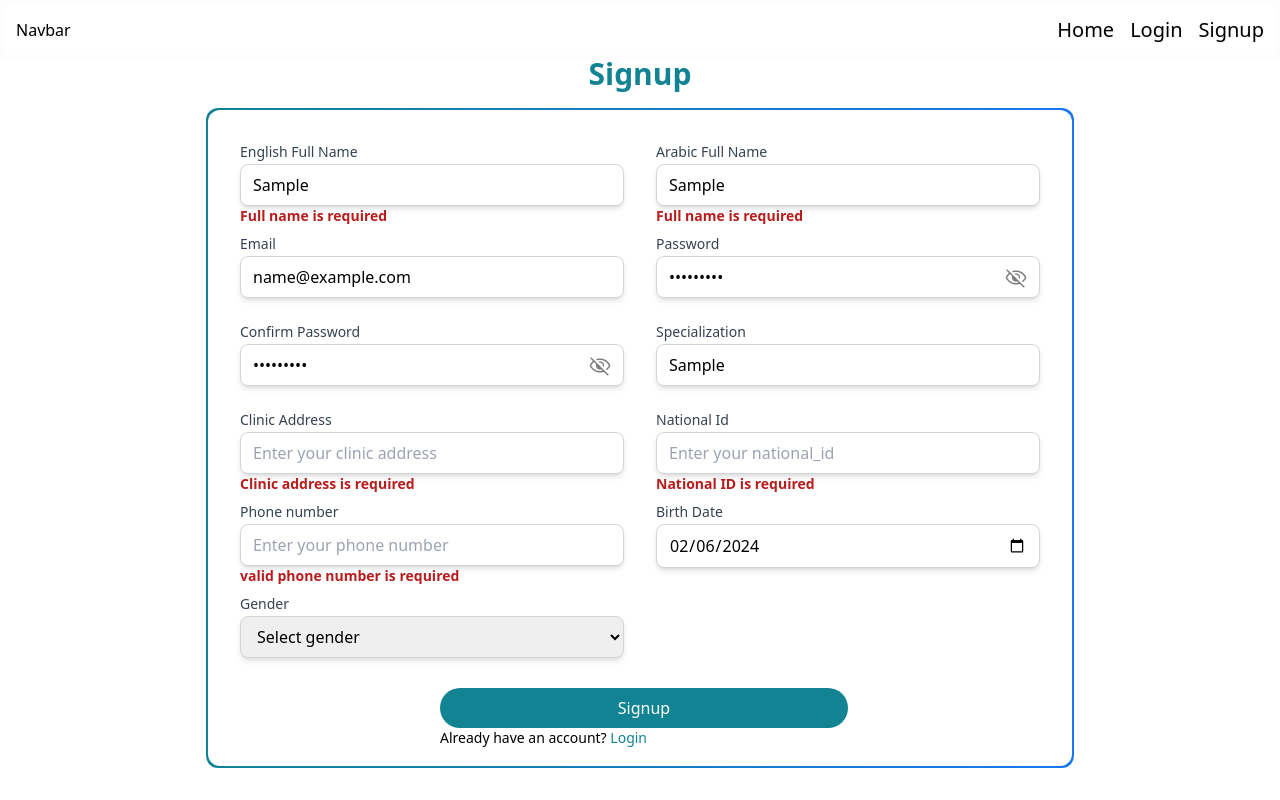
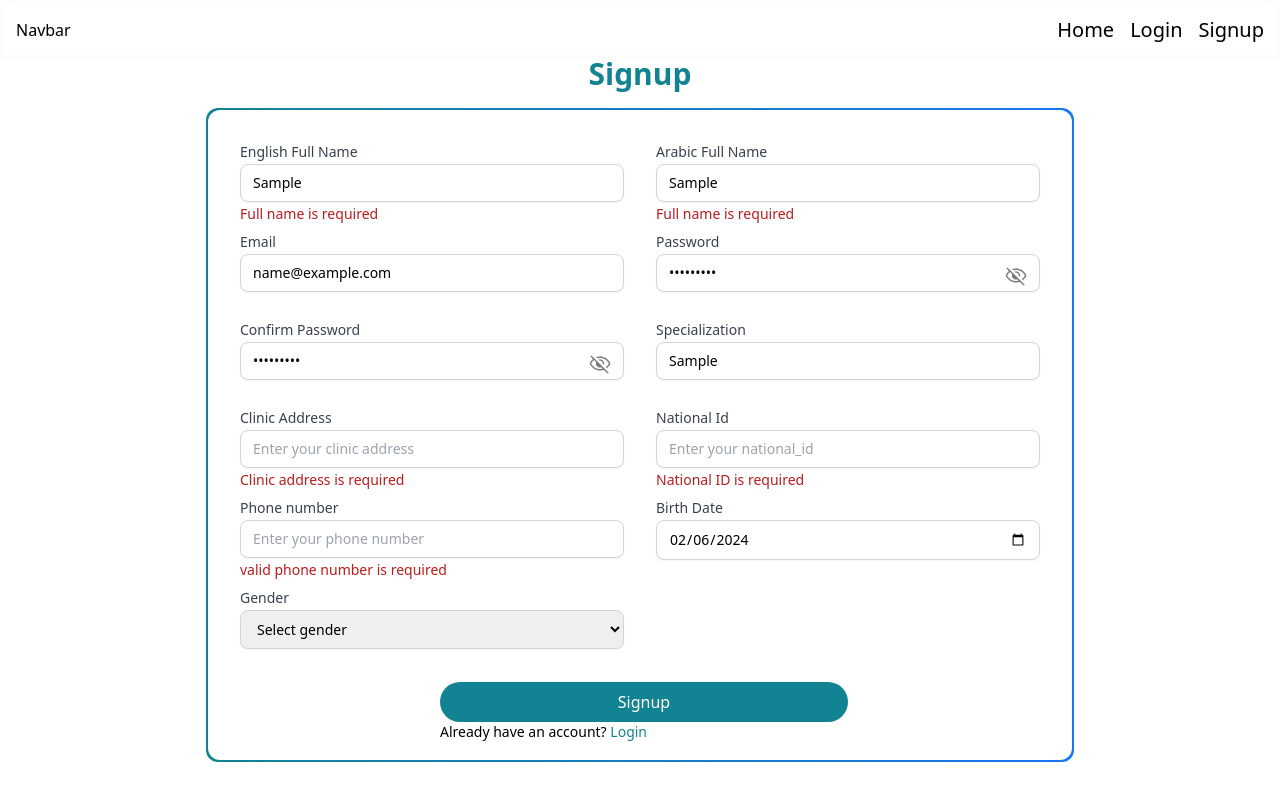
Before and after one commit to Medical-Society/Doctor-Website, a React (Vite) app: page /signup in a window 1280 px wide. Both pictures are taken after typing "Sample", "Sample", "name@example.com", "Sample123", "Sample123", "Sample" into the empty fields and a click on the button "Signup". Built offline with nearby package versions, Linux system fonts and the light colour scheme.

Commit message:
Update styles and fix imports

```diff
--- a/src/Components/authForms/ErrorMessage.tsx
+++ b/src/Components/authForms/ErrorMessage.tsx
@@ -3,7 +3,7 @@
 }
 
 const ErrorMessage = ({msg}: IProps) => {
-  return msg ? <span className="max-w-48 text-red-700 font-semibold text-sm md:max-w-72 lg:max-w-full"> {msg} </span> : null
+  return msg ? <span className="max-w-48 text-red-700 mt-[2px] text-sm md:max-w-72 lg:max-w-full"> {msg} </span> : null
 }
 
 export default ErrorMessage
--- a/src/Components/authForms/FormInput.tsx
+++ b/src/Components/authForms/FormInput.tsx
@@ -29,7 +29,7 @@
           id={id}
           value={value as string}
           onChange={onChange}
-          className='border-[1px] border-gray-300 shadow-md focus:border-indigo-500 focus:outline-none focus:ring-1 focus:ring-indigo-500 rounded-lg px-3 py-2 text-md'
+          className='border-[1px] border-gray-300 shadow-sm focus:border-indigo-500 focus:outline-none focus:ring-1 focus:ring-indigo-500 rounded-lg px-3 py-2 text-sm'
           aria-label={ariaLabel}
         >
           <option value="">{placeholder}</option>
@@ -45,7 +45,7 @@
           value={typeof value === 'string' ? value : (value ? value.toISOString().split('T')[0] : '')} // Check if value is defined
           onChange={onChange}
           placeholder={placeholder}
-          className='border-[1px] border-gray-300 shadow-md focus:border-indigo-500 focus:outline-none focus:ring-1 focus:ring-indigo-500 rounded-lg px-3 py-2 text-md'
+          className='border-[1px] border-gray-300 shadow-sm focus:border-indigo-500 focus:outline-none focus:ring-1 focus:ring-indigo-500 rounded-lg px-3 py-2 text-sm'
           aria-label={ariaLabel}
         />
       )}
--- a/src/pages/Signup.tsx
+++ b/src/pages/Signup.tsx
@@ -7,7 +7,7 @@
 import toast from "react-hot-toast";
 import { useNavigate } from "react-router-dom";
 import FormInput from "../Components/authForms/FormInput";
-import { validateSignup } from "../Components/validations";
+import { validateSignup } from "../validations";
 
 const Signup = () => {
   const defaultDoctor: ISignupState = {
@@ -40,7 +40,6 @@
     phoneNumber: '',
   });
   const [signup, setSignup] = useState<ISignupState>(defaultDoctor);
-
 
     // Handlers
 
@@ -107,7 +106,6 @@
           }}
           placeholder={input.placeholder}
           options={input.options}
-        // need to say every thing exept the gender
           errorMsg={errors[input.name as keyof ISignupErrors]}
           signup
         />
--- a/src/Components/validations/index.ts
+++ b/src/validations/index.ts
@@ -1,4 +1,4 @@
-import { ISignupState } from "../../interfaces";
+import { ISignupState } from "../interfaces";
 
 export const validateSignup = (values: ISignupState) => {
     const errors: {
```
Also changed, not shown: src/pages/Login.tsx (line endings or trailing spaces). Lines whose indentation alone changed are shown as unchanged.
